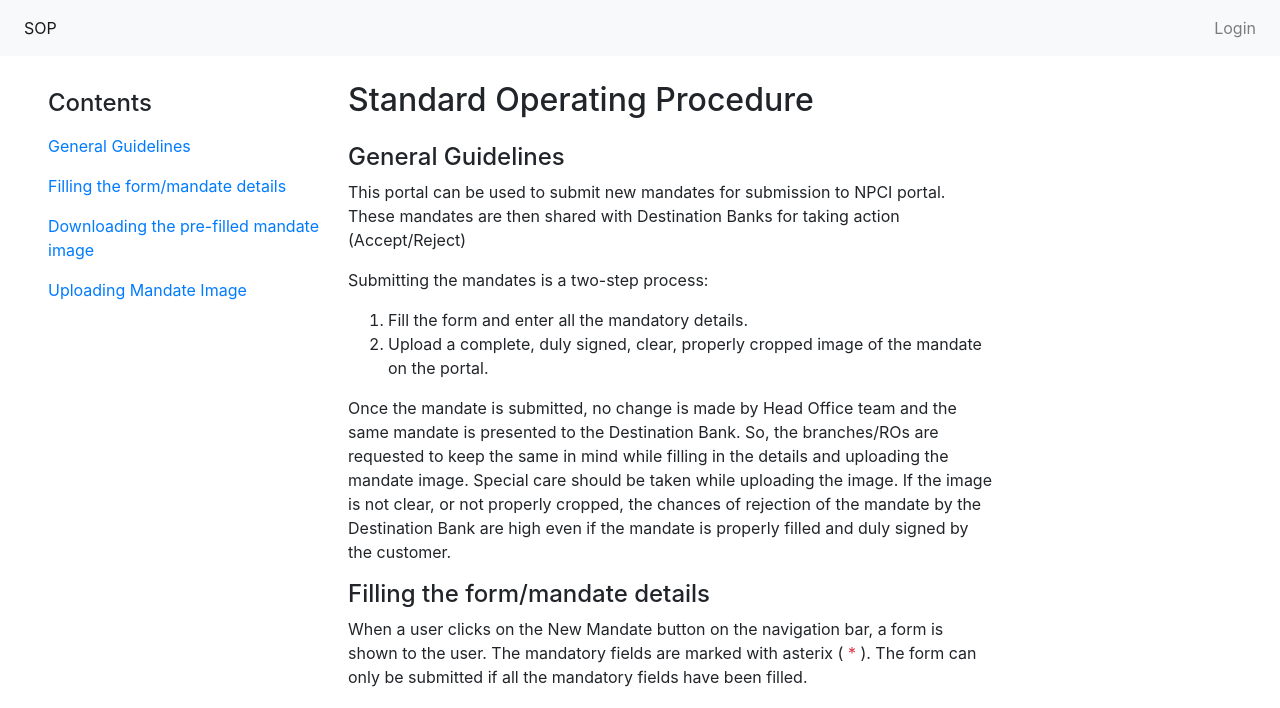
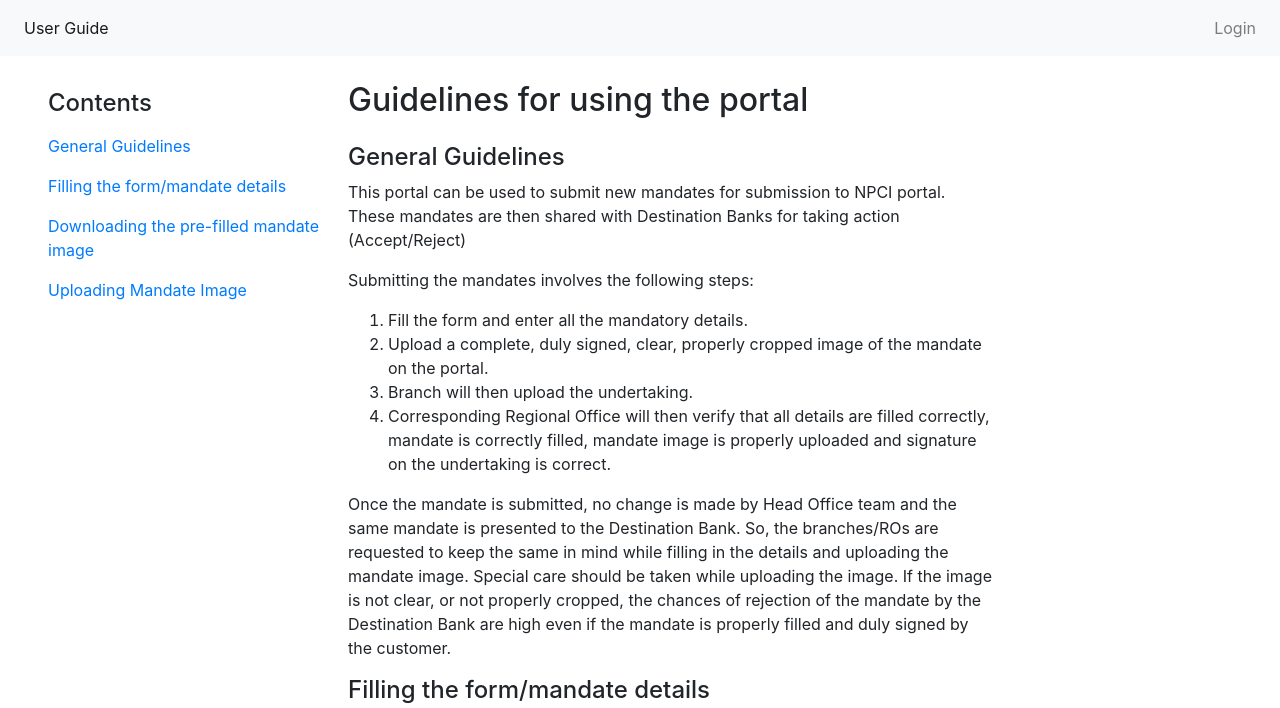
Before and after one commit to thegaurav15/mms, a Django app: page /mandates/sop/ in a window 1280 px wide. Shown: the top 708 px of the page. Run offline with Django 5.2, Linux system fonts and the light colour scheme; some libraries are stand-ins or nearby versions.

Commit message:
sop -> user guide

```diff
--- a/authentication/templates/login.html
+++ b/authentication/templates/login.html
@@ -41,7 +41,7 @@
                 <div class="px-auto">
                     <p class="border rounded mt-4 py-2 px-4 mx-auto border-warning" style="width:fit-content;">
                         Please read the
-                        <a href="/mandates/sop/">Standard Operating Procedure</a>
+                        <a href="/mandates/sop/">User Guide</a>
                         carefully.
                     </p>
                 </div>
--- a/mandate/templates/mandate/base.html
+++ b/mandate/templates/mandate/base.html
@@ -68,7 +68,7 @@
 				{% endif %}
 
 				<li class="nav-item">
-					<a class="nav-link mw-mc" href="/mandates/sop/">SOP</a>
+					<a class="nav-link mw-mc" href="/mandates/sop/">User Guide</a>
 				</li>
 
 				{% if request.user.userextended.office.type == 'HO' %}
--- a/mandate/templates/mandate/sop.html
+++ b/mandate/templates/mandate/sop.html
@@ -17,7 +17,7 @@
 </style>
 
 <title>
-    SoP for Outward NACH Mandates Portal
+    User Guide
 </title>
 {% endblock %}
 
@@ -32,15 +32,17 @@
         </h4>
     </div>
     <div class="sop-content" id="sopContent">
-        <h2 class="mb-4">Standard Operating Procedure</h2>
+        <h2 class="mb-4">Guidelines for using the portal</h2>
 
         <h4>General Guidelines</h4>
         <p>This portal can be used to submit new mandates for submission to NPCI portal. These mandates are then shared
             with Destination Banks for taking action (Accept/Reject)</p>
-        <p>Submitting the mandates is a two-step process:</p>
+        <p>Submitting the mandates involves the following steps:</p>
         <ol>
             <li>Fill the form and enter all the mandatory details.</li>
             <li>Upload a complete, duly signed, clear, properly cropped image of the mandate on the portal.</li>
+            <li>Branch will then upload the undertaking.</li>
+            <li>Corresponding Regional Office will then verify that all details are filled correctly, mandate is correctly filled, mandate image is properly uploaded and signature on the undertaking is correct.</li>
         </ol>
         <p>
             Once the mandate is submitted, no change is made by Head Office team and the same mandate is presented to
--- a/mandate/views.py
+++ b/mandate/views.py
@@ -23,7 +23,7 @@ def index(request):
 	context = {"mandates": mandates, "mandates_pending_image": mandates_pending_image}
 
 	context['new'] = mandates.filter(init_req_flag=True).count()
-	context['npci'] = mandates.filter(presentation__npci_status=None).exclude(presentation__npci_upload_time__exact=None).count()
+	context['npci'] = mandates.exclude(presentation__npci_upload_time = None).filter(presentation__npci_status = None, presentation__npci_upload_error = None).count()
 	context['rejected'] = mandates.filter(presentation__npci_status='Rejected').count()
 	context['rejected_no_response'] = mandates.filter(presentation__npci_status='Rejected', presentation__npci_reason_code__exact=None).count()
 	context['active'] = mandates.filter(presentation__npci_status='Active').count()
```
